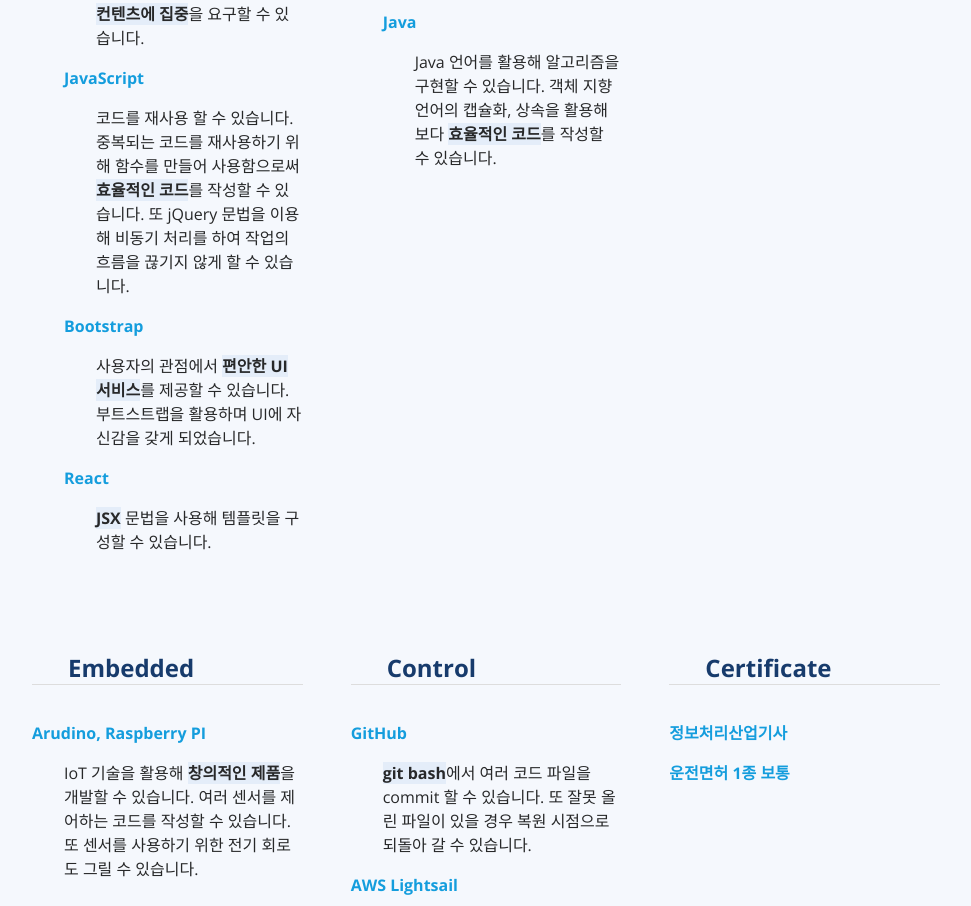
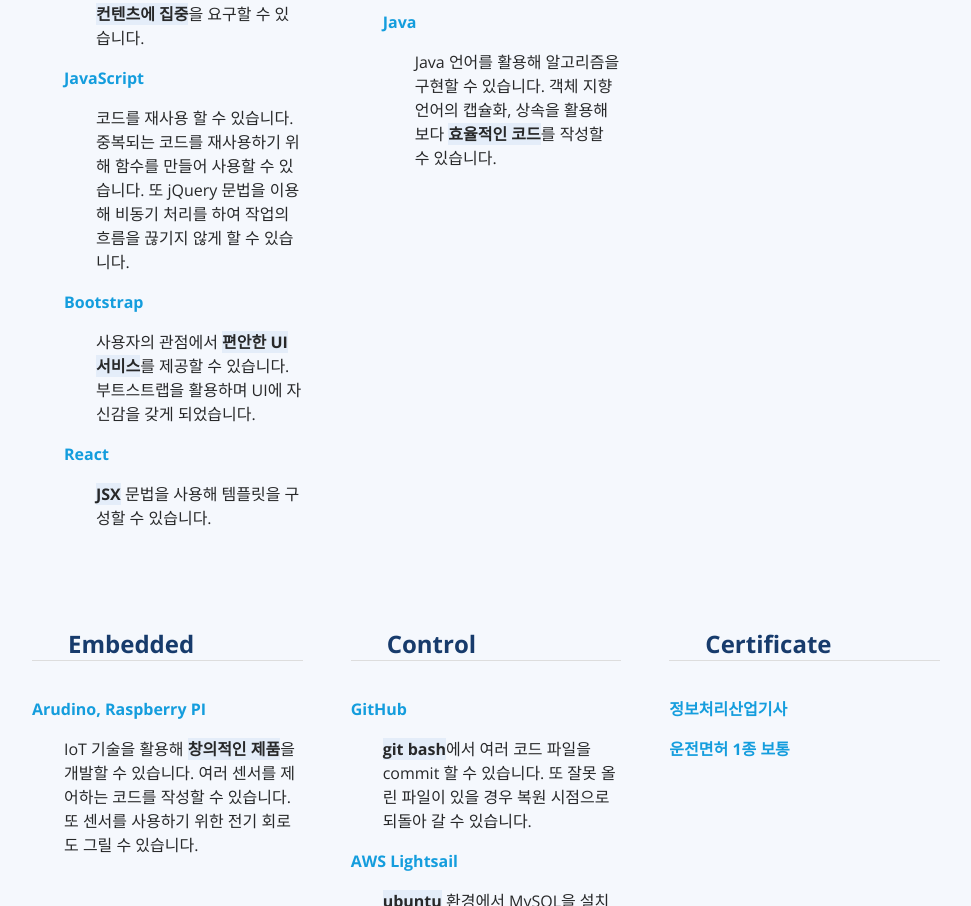
Before and after one commit to kimseongmin0301/kimseongmin0301.github.io, a plain HTML site: page index.html in a window 1280 px wide. Shown: the part 1856-2762 px from the top of the page, without its empty margins (304-1275 px from the left). Drawn offline with nearby package versions, Linux system fonts and the light colour scheme.

Commit message:
Update index.html

```diff
--- a/index.html
+++ b/index.html
@@ -148,7 +148,7 @@
                   <li><b>JavaScript</b>
                     <p></p>
                     <ul>
-                      <li>코드를 재사용 할 수 있습니다. 중복되는 코드를 재사용하기 위해 함수를 만들어 사용함으로써 <span>효율적인 코드</span>를 작성할 수 있습니다. 또 jQuery 문법을 이용해 비동기 처리를 하여 작업의 흐름을 끊기지 않게 할 수 있습니다.<p></p></li>
+                      <li>코드를 재사용 할 수 있습니다. 중복되는 코드를 재사용하기 위해 함수를 만들어 사용할 수 있습니다. 또 jQuery 문법을 이용해 비동기 처리를 하여 작업의 흐름을 끊기지 않게 할 수 있습니다.<p></p></li>
                     </ul>
                   </li>
                   <li><b>Bootstrap</b>
```
